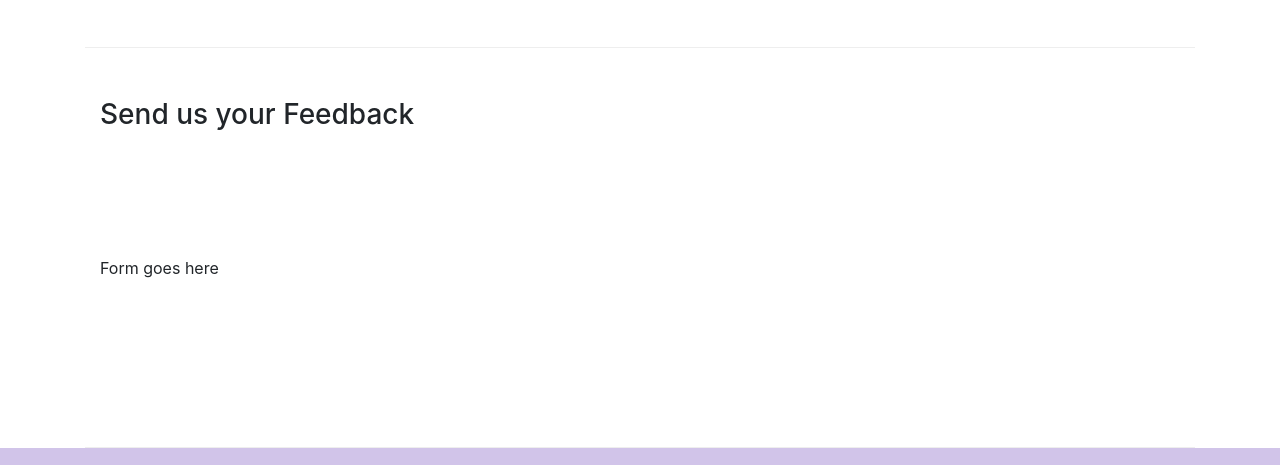
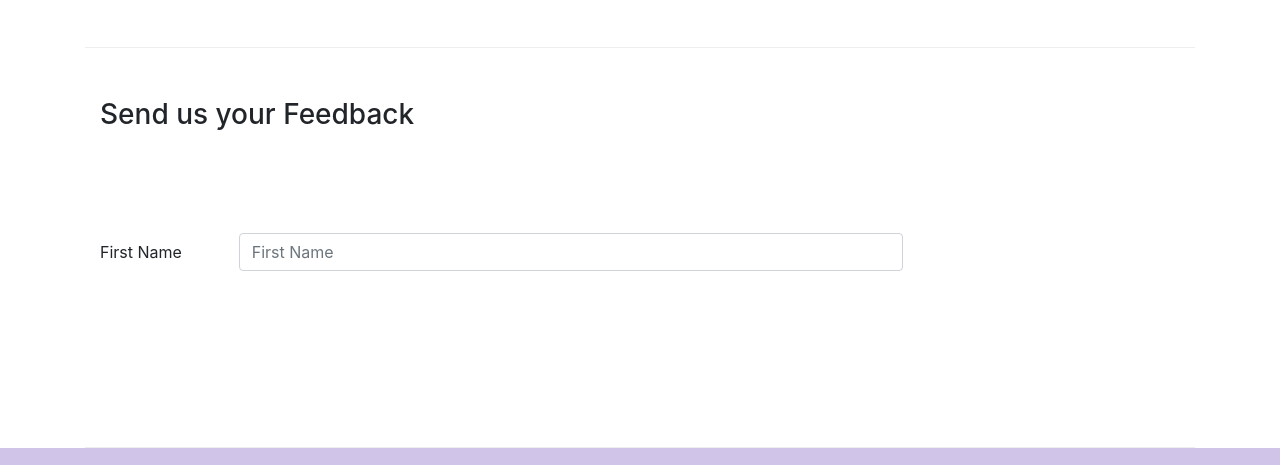
Before and after one commit to mastrmind-dev/Coursera-Frontend-Development-Bootstrap, a website: page html/contactus.html in a window 1280 px wide. Shown: the part 817-1282 px from the top of the page. Drawn offline with nearby package versions, Linux system fonts and the light colour scheme.

Commit message:
added 'First Name' form label and input text area

```diff
--- a/html/contactus.html
+++ b/html/contactus.html
@@ -92,7 +92,17 @@
               <h3>Send us your Feedback</h3>
            </div>
             <div class="col-12 col-md-9">
-                Form goes here
+                <form>
+                    <div class="form-group row">
+                        <label for="firstname" class="col-md-2 col-form-label">First Name</label>
+                        <div class="col-md-10">
+                            <input type="text" class="form-control" id="firstname" name="firstname" placeholder="First Name" />
+                        </div>
+                    </div>
+                    <div class="form-group row">
+
+                    </div>
+                </form>
             </div>
              <div class="col-12 col-md">
             </div>
```
